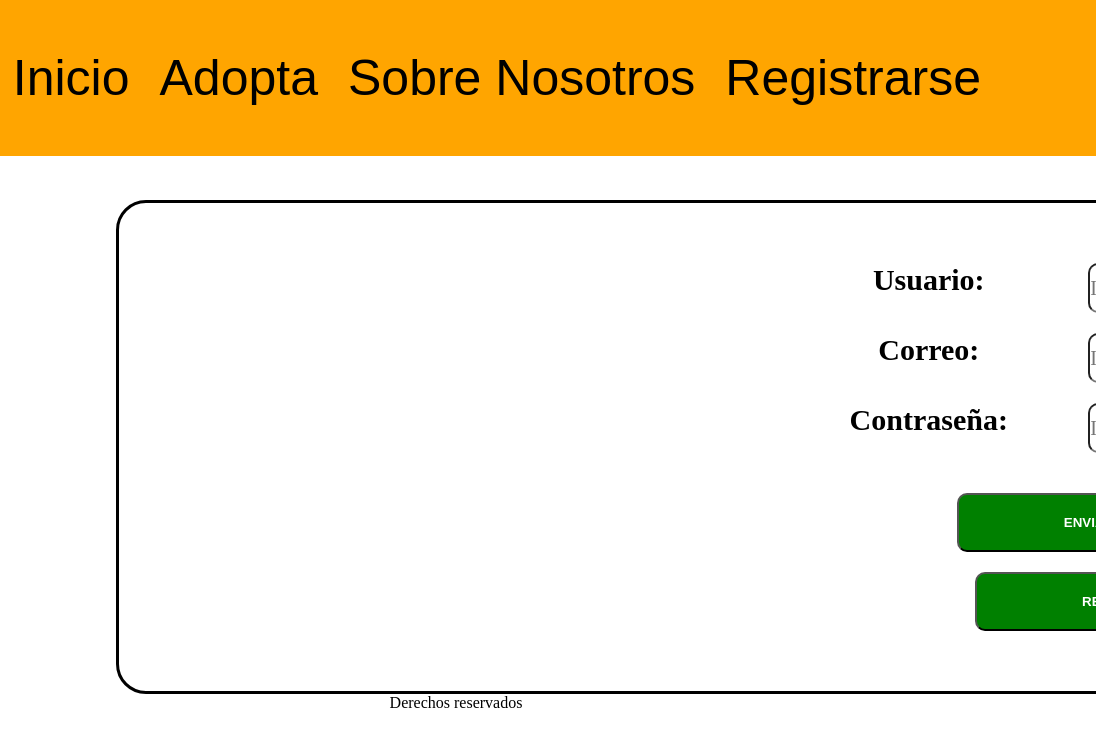
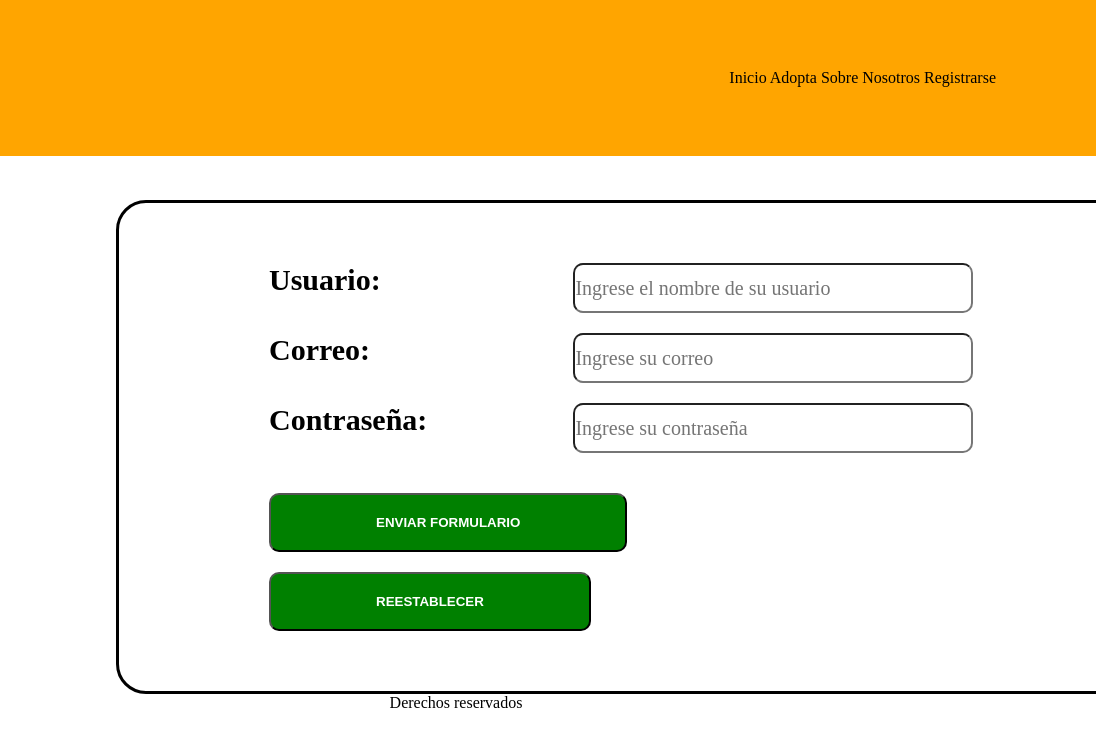
Before and after one commit to danisebas4/Albergue, a plain HTML site: page Proyecto Albergue/donar.html in a window 1280 px wide. Shown: the top 746 px of the page, 184-1280 px from the left. Drawn offline with nearby package versions, Linux system fonts and the light colour scheme.

Commit message:
Add files via upload

```diff
--- a/Proyecto Albergue/adopta.html
+++ b/Proyecto Albergue/adopta.html
@@ -6,15 +6,23 @@
     <meta name="viewport" content="width=device-width, initial-scale=1.0">
     <title>Document</title>
     <link rel="stylesheet" href="css/estilos2.css">
+    <script src="https://ajax.googleapis.com/ajax/libs/jquery/3.3.1/jquery.min.js"></script>
 </head>
 <body>
     <header>
         <h2><img src="/imagenes/icono.png" alt="" width="80" height="80"></h2>
         <nav>
-            <li><a href="index.html">Inicio</a></li>
-            <li><a href="adopta.html">Adopta</a></li>
-            <li><a href="sobreN.html">Sobre Nosotros</a></li>
-            <li><a href="donar.html">Registrarse</a></li>
+            <a class="btn">
+                <span></span>
+                <span></span>
+                <span></span>
+            </a>
+            <div class="menu">
+                <a href="index.html">Inicio</a>
+                <a href="adopta.html">Adopta</a>
+                <a href="sobreN.html">Sobre Nosotros</a>
+                <a href="donar.html">Registrarse</a>
+            </div>
         </nav>
     </header>
     <footer>
--- a/Proyecto Albergue/donar.html
+++ b/Proyecto Albergue/donar.html
@@ -12,19 +12,26 @@
     <header>
         <h2><img src="/imagenes/icono.png" alt="" width="80" height="80"></h2>
         <nav>
-            <li><a href="index.html">Inicio</a></li>
-            <li><a href="adopta.html">Adopta</a></li>
-            <li><a href="sobreN.html">Sobre Nosotros</a></li>
-            <li><a href="donar.html">Registrarse</a></li>
+            <a class="btn">
+                <span></span>
+                <span></span>
+                <span></span>
+            </a>
+            <div class="menu">
+                <a href="index.html">Inicio</a>
+                <a href="adopta.html">Adopta</a>
+                <a href="sobreN.html">Sobre Nosotros</a>
+                <a href="donar.html">Registrarse</a>
+            </div>
         </nav>
     </header>
-    <section class="form">
-        <article>
-        <div class="container">
+
+    <section>
+        <article class="form">
             <form>
                 <div class="filas">
                          <label>Usuario:</label>
-                         <input type="text" name="nombre" placeholder="Ingrese su nombre completo">
+                         <input type="text" name="nombre" placeholder="Ingrese el nombre de su usuario">
                 </div>
                 <div class="filas">
                  <label>Correo:</label>
@@ -44,7 +51,7 @@
                  <input type="reset" name="resetar" value="reestablecer" class="boton">
                </div>
             </form>
-        </div>
+
     </article>
     </section>
     <footer>
```
Also changed, not shown: Proyecto Albergue/index.html (+17 -4 lines), Proyecto Albergue/sobreN.html (+11 -4 lines).
